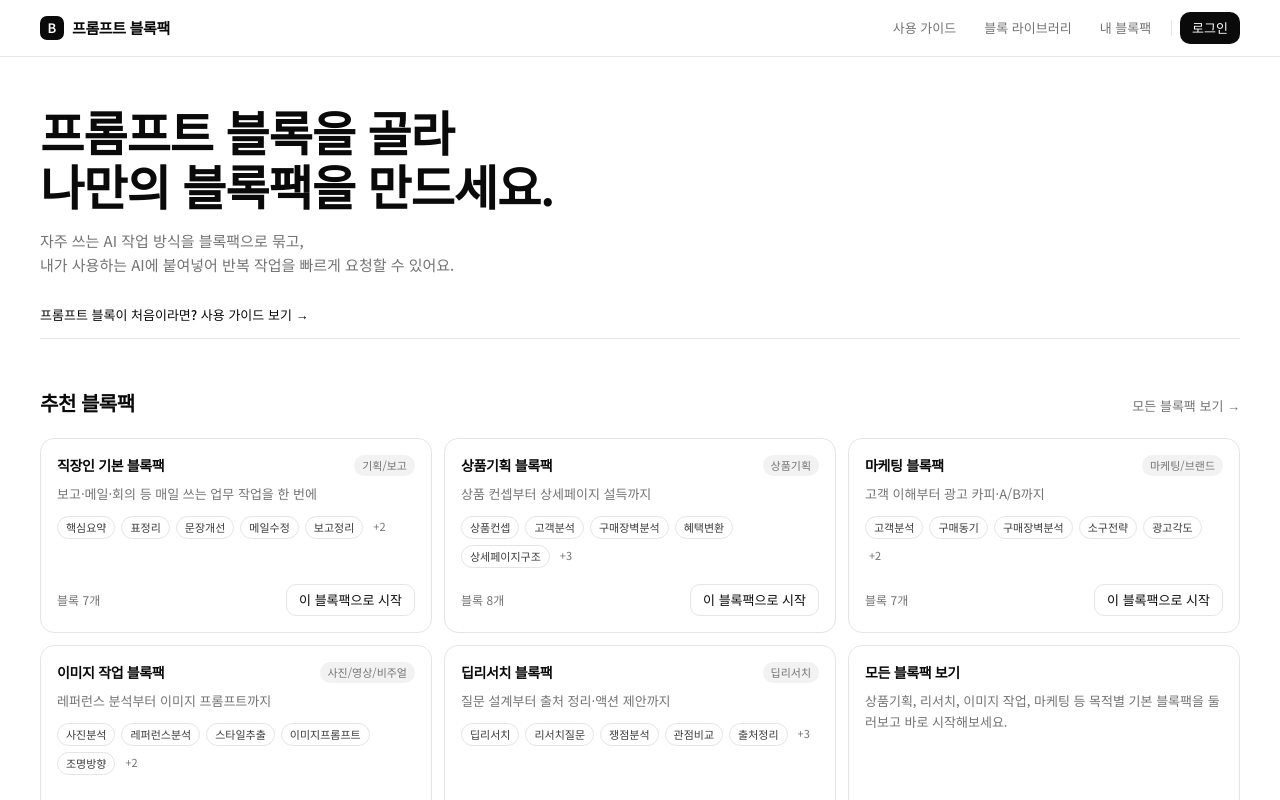
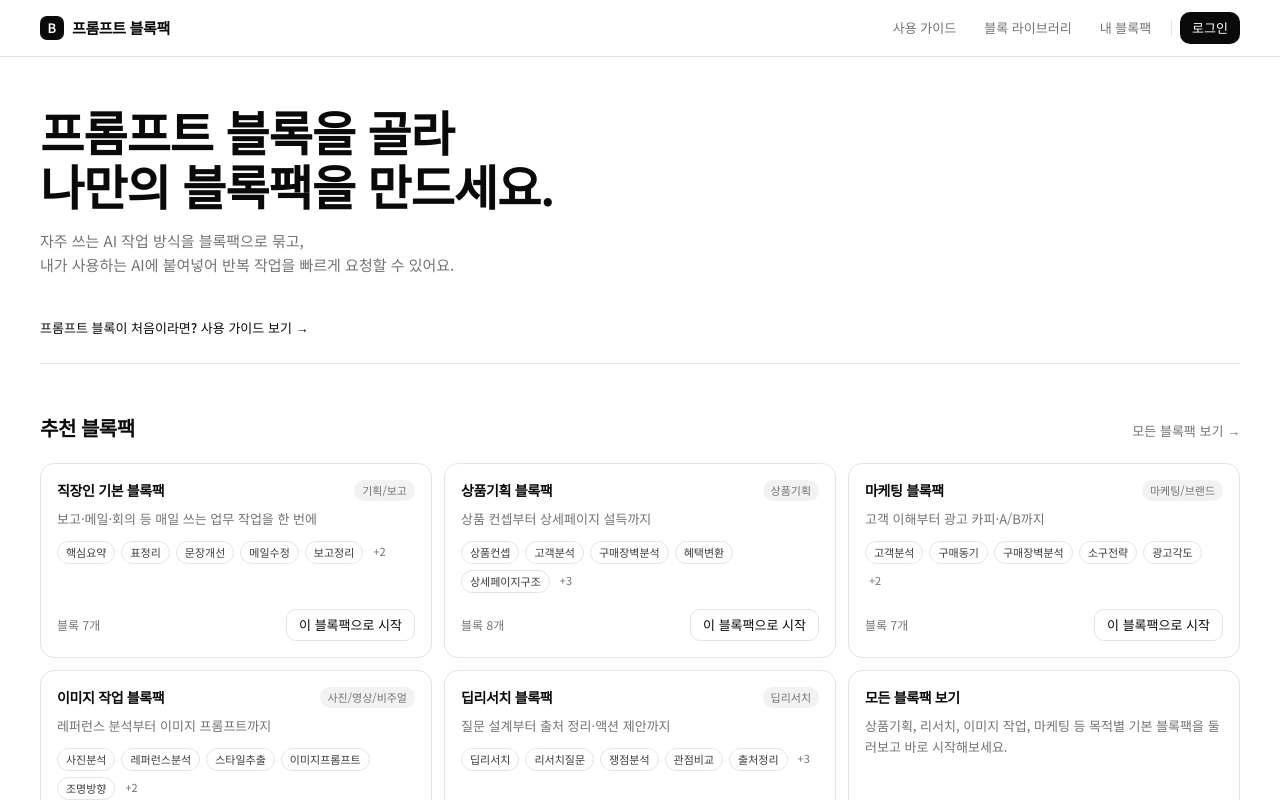
Before and after one commit to leejoyon98-beep/prompt-blocks, a Next.js app: page / in a window 1280 px wide. Shown: the top 800 px of the page. Built offline with nearby package versions, Linux system fonts and the light colour scheme; no server answers.

Commit message:
Update page.tsx

```diff
--- a/src/app/page.tsx
+++ b/src/app/page.tsx
@@ -53,9 +53,11 @@ export default function Home() {
           <br />
           내가 사용하는 AI에 붙여넣어 반복 작업을 빠르게 요청할 수 있어요.
         </p>
-        <Link href="/guide" className="mt-7 inline-flex text-[13px] font-medium text-foreground hover:underline">
-          프롬프트 블록이 처음이라면? 사용 가이드 보기 →
-        </Link>
+        <div className="mt-10 mb-3">
+          <Link href="/guide" className="inline-flex text-[13px] font-medium text-foreground hover:underline">
+            프롬프트 블록이 처음이라면? 사용 가이드 보기 →
+          </Link>
+        </div>
       </section>
 
       {/* Recommended */}
```
